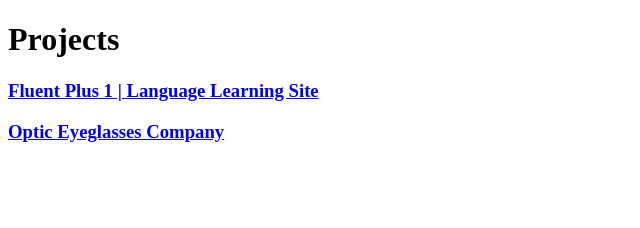
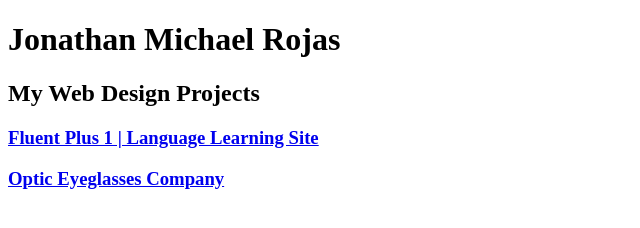
Before and after one commit to jrojasdesigner/jrojasdesigner.github.io, a plain HTML site: page index.html in a window 1280 px wide. Shown: the whole page, without its empty margins (0-640 px from the left). Drawn offline with Linux system fonts and the light colour scheme.

Commit message:
Add files via upload

```diff
--- a/index.html
+++ b/index.html
@@ -4,7 +4,8 @@
     <title>Jonathan Michael Rojas | Web Design</title>
 </head>
 <body>
-    <h1>Projects</h1>
+    <h1>Jonathan Michael Rojas</h1>
+    <h2>My Web Design Projects</h2>
     <h3><a href="fluent-plus-one/index.html" target="_blank">Fluent Plus 1 | Language Learning Site</a></h3>
     <h3><a href="optic-eyeglasses-company/index.html" target="_blank">Optic Eyeglasses Company</a></h3>
 </body>
```
